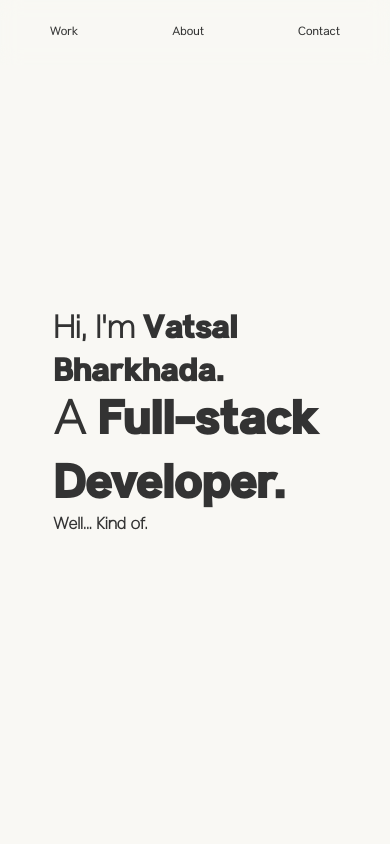
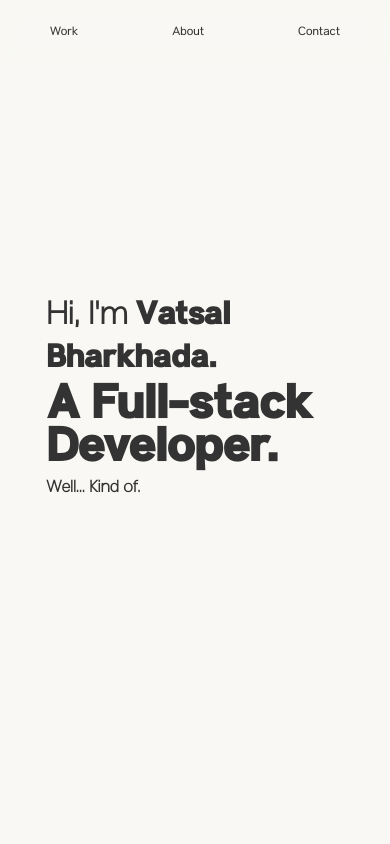
Before and after one commit to Vatsal2054/Portfolio, a plain HTML site: page index.html in a window 390 px wide. Shown: the top 844 px of the page. Drawn offline with Linux system fonts and the light colour scheme.

Commit message:
update: Fix intro header for mobile screens version: 1.1.2

```diff
--- a/css/style.css
+++ b/css/style.css
@@ -187,6 +187,17 @@ body {
   align-items: center; }
   .intro__container {
     padding-left: clamp(1.42857rem, 1vw + 1rem, 3rem); }
+
+@media (max-width: 1080px) {
+  .intro {
+    height: 100vh; }
+    .intro__container {
+      padding-left: clamp(0.71429rem, 0.5vw + 0.5rem, 1.5rem);
+      margin-bottom: 5rem; }
+      .intro__container .heading-primary {
+        line-height: .9; }
+      .intro__container h1:not(:last-child) {
+        margin-bottom: clamp(0.71429rem, 0.5vw + 0.5rem, 1.5rem); } }
 
 .about {
   height: 100vh;
--- a/index.html
+++ b/index.html
@@ -49,8 +49,9 @@
 			<div class="intro__container">
 				<h1 class="heading-secondary"><span class="u-light">Hi,
 						I'm</span> Vatsal Bharkhada.</h1>
-				<h1 class="heading-primary"><span class="u-light">A</span>
-					Full-stack Developer.</h1>
+				<h1 class="heading-primary">
+					<!-- <span class="u-light">A</span> -->
+					A Full-stack Developer.</h1>
 				<h1 class="heading-tertiary">Well... Kind of.</h1>
 			</div>
 		</section>
--- a/sass/components/_intro.scss
+++ b/sass/components/_intro.scss
@@ -6,11 +6,25 @@
     align-items: center;
 
     &__container{
-        // width: 85%;
-        // position: absolute;
-        // top: 50%;
-        // left: 50%;
-        // transform: translate(-50%, -50%);
         padding-left: responsive-font-size(2);
     }
 }
+
+@media (max-width: 1080px) {
+    .intro {
+        height: 100vh;
+
+        &__container{
+            padding-left: responsive-font-size(1);
+            margin-bottom: 5rem;
+
+            .heading-primary{
+                line-height: .9;
+            }
+
+            h1:not(:last-child){
+                margin-bottom: responsive-font-size(1);
+            }
+        }
+    }
+}
```
